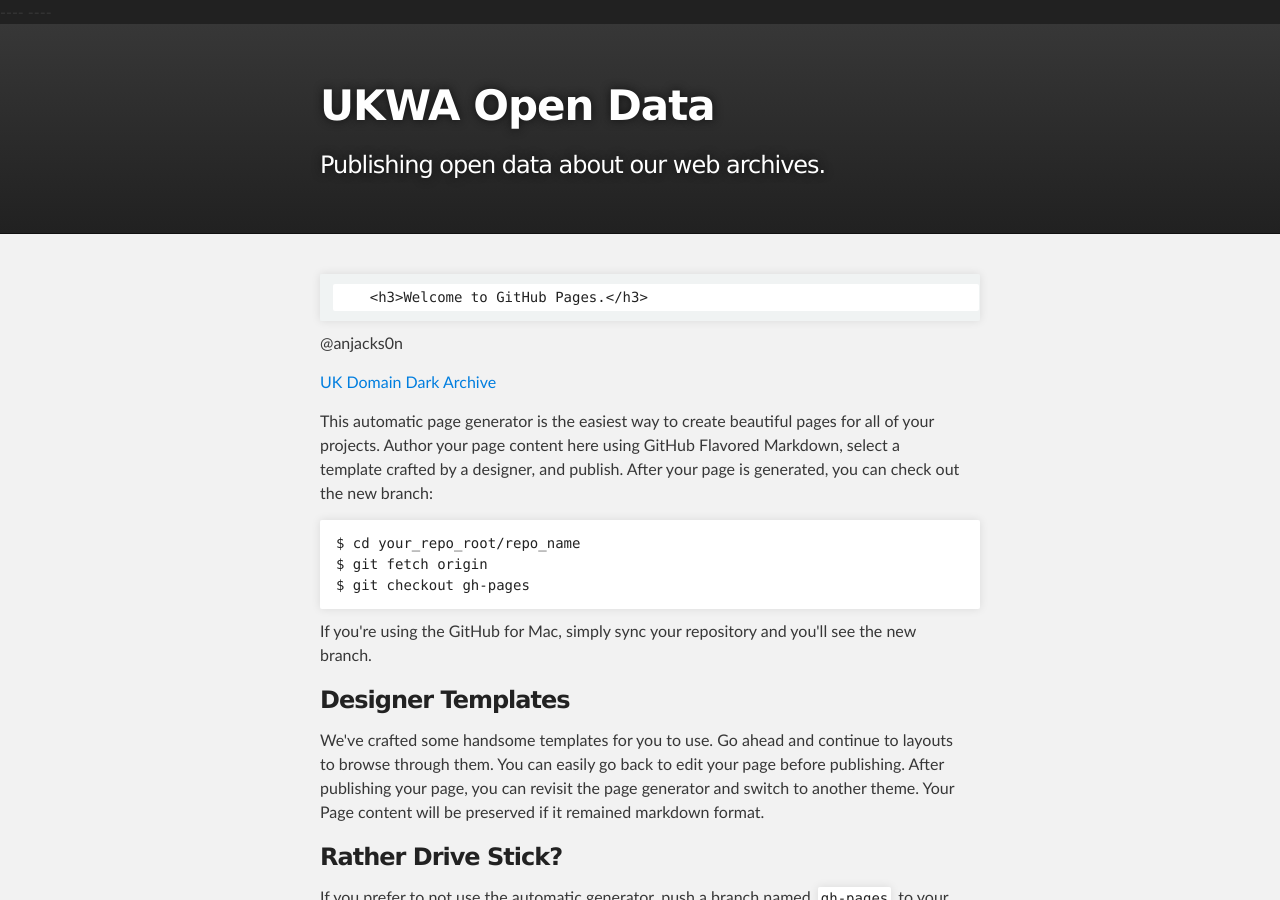
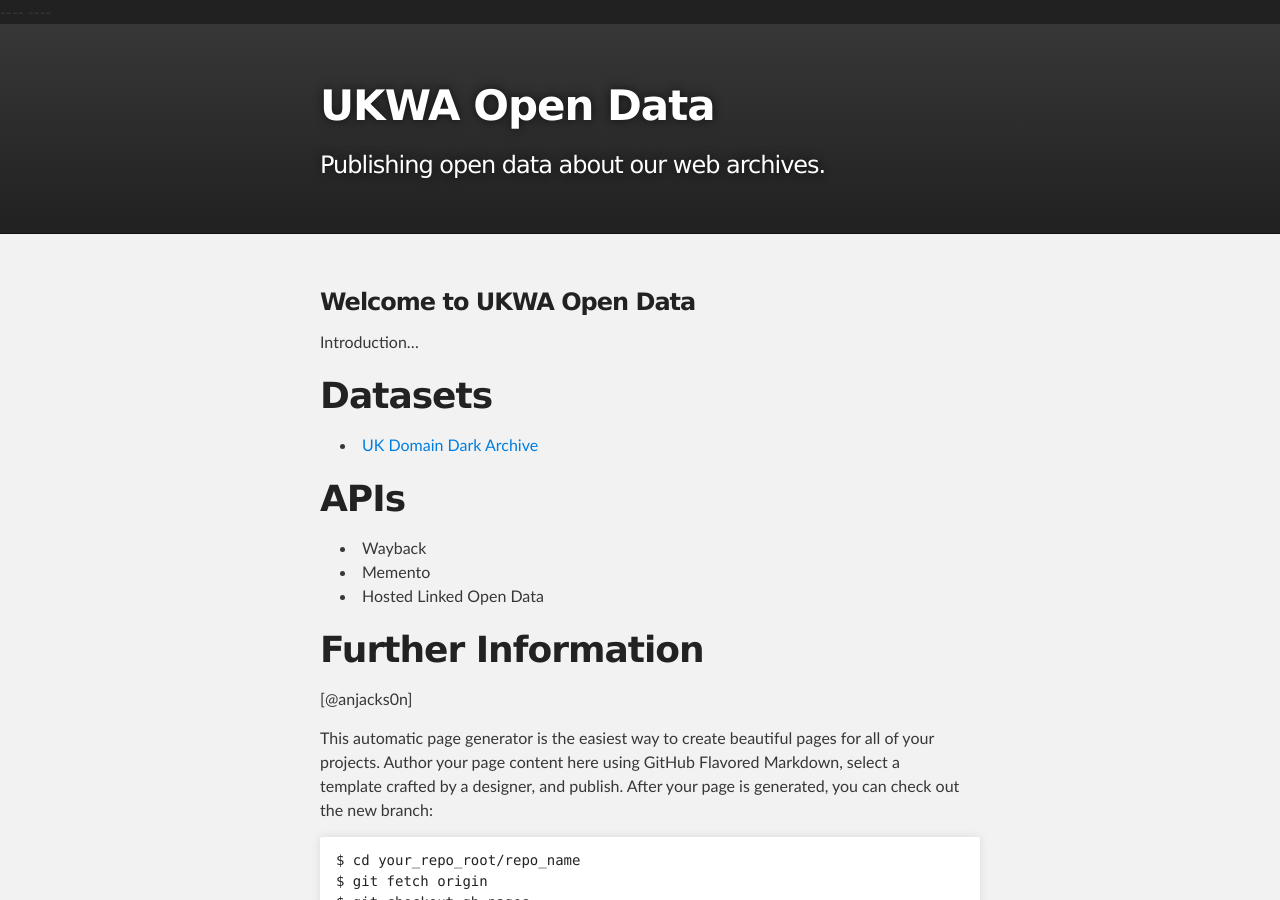
Before and after one commit to ukwa/opendata, a Jekyll site: the page built from index.md, in a window 1280 px wide and 900 px high. Built offline with Jekyll 4.4.1, drawn with Linux system fonts in a browser that asks for light colours.

Commit message:
Added information on scope

```diff
--- a/_layouts/default.html
+++ b/_layouts/default.html
@@ -28,6 +28,7 @@
     <!-- MAIN CONTENT -->
     <div id="main_content_wrap" class="outer">
       <section id="main_content" class="inner">
+	<h3>{{ page.title }}</h3>
 	{{ content }}
       </section>
     </div>
--- a/index.md
+++ b/index.md
@@ -1,12 +1,27 @@
 ---
 layout: default
-title: Welcome
+title: Welcome to UKWA Open Data
 ---
-        <h3>Welcome to GitHub Pages.</h3>
 
-@anjacks0n
+Introduction...
 
-[UK Domain Dark Archive](domaindarkarchive)
+Datasets
+========
+
+* [UK Domain Dark Archive](domaindarkarchive)
+
+
+APIs
+====
+
+* Wayback
+* Memento
+* Hosted Linked Open Data
+
+Further Information
+===================
+
+[@anjacks0n]
 
 <p>This automatic page generator is the easiest way to create beautiful pages for all of your projects. Author your page content here using GitHub Flavored Markdown, select a template crafted by a designer, and publish. After your page is generated, you can check out the new branch:</p>
 
```
